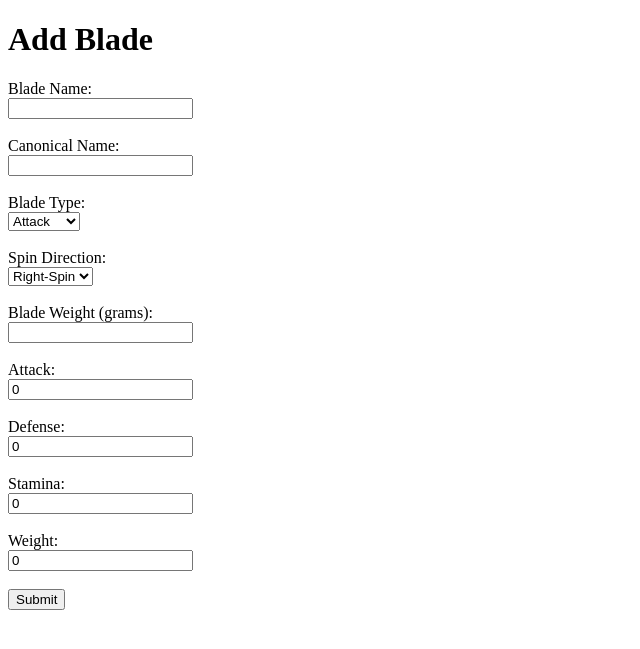
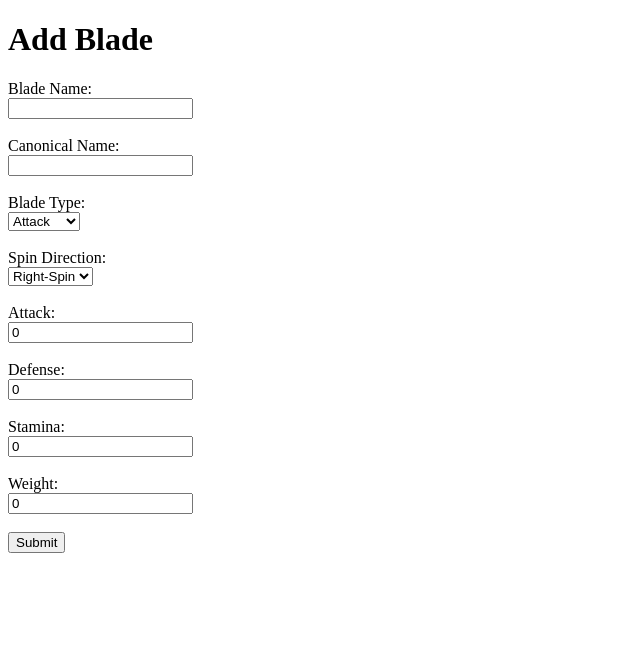
Before and after one commit to wbmccrea/Beyblade-X-Tracking-System, a Flask app: page /add_blade in a window 1280 px wide. Shown: the top 649 px of the page, without its empty margins (0-640 px from the left). Run offline with Flask 3, Linux system fonts and the light colour scheme.

Commit message:
basic functions now work.

```diff
--- a/app/app.py
+++ b/app/app.py
@@ -81,20 +81,25 @@ def add_blade():
             return "Database connection error", 500
         cursor = conn.cursor()
         try:
-            weight = float(data.get('blade_weight', 0.0))
-            cursor.execute("INSERT INTO Blades (blade_name, canonical_name, blade_type, spin_direction, blade_weight) VALUES (%s, %s, %s, %s, %s)",
-                           (data['blade_name'], data.get('canonical_name'), data['blade_type'], data['spin_direction'], weight))
+            blade_name = data['blade_name']
+            canonical_name = data.get('canonical_name')
+            blade_type = data['blade_type']
+            spin_direction = data['spin_direction']
+
+            cursor.execute("INSERT INTO Blades (blade_name, canonical_name, blade_type, spin_direction) VALUES (%s, %s, %s, %s)",
+                           (blade_name, canonical_name, blade_type, spin_direction)) #Removed weight from insert
             blade_id = cursor.lastrowid
 
-            attack = int(data.get('attack', 0))
-            defense = int(data.get('defense', 0))
-            stamina = int(data.get('stamina', 0))
-            weight_stat = int(data.get('weight', 0))
+            if any(data.get(stat) for stat in ['attack', 'defense', 'stamina', 'weight']):
+                attack = int(data.get('attack', 0)) if data.get('attack') else None
+                defense = int(data.get('defense', 0)) if data.get('defense') else None
+                stamina = int(data.get('stamina', 0)) if data.get('stamina') else None
+                weight_stat = int(data.get('weight', 0)) if data.get('weight') else None
 
-            cursor.execute("""
-                INSERT INTO BladeStats (blade_id, attack, defense, stamina, weight)
-                VALUES (%s, %s, %s, %s, %s)
-            """, (blade_id, attack, defense, stamina, weight_stat))
+                cursor.execute("""
+                    INSERT INTO BladeStats (blade_id, attack, defense, stamina, weight)
+                    VALUES (%s, %s, %s, %s, %s)
+                """, (blade_id, attack, defense, stamina, weight_stat))
 
             conn.commit()
             conn.close()
@@ -149,24 +154,31 @@ def add_bit():
             return "Database connection error", 500
         cursor = conn.cursor()
         try:
-            weight = float(data.get('bit_weight', 0.0))
+            bit_name = data['bit_name']
+            full_bit_name = data['full_bit_name']
             bit_type = data['bit_type']
-            full_bit_name = data['full_bit_name'] #get full bit name
 
-            cursor.execute("INSERT INTO Bits (bit_name, full_bit_name, bit_weight, bit_type) VALUES (%s, %s, %s, %s)", #add full_bit_name to insert
-                           (data['bit_name'], full_bit_name, weight, bit_type))
+            try:
+                weight = float(data['bit_weight']) if data.get('bit_weight') else None
+            except ValueError:
+                return "Invalid weight value. Please enter a number.", 400
+
+            cursor.execute("INSERT INTO Bits (bit_name, full_bit_name, bit_weight, bit_type) VALUES (%s, %s, %s, %s)",
+                           (bit_name, full_bit_name, weight, bit_type))
             bit_id = cursor.lastrowid
 
-            attack = int(data.get('attack', 0))
-            defense = int(data.get('defense', 0))
-            stamina = int(data.get('stamina', 0))
-            dash = int(data.get('dash', 0))
-            burst_resistance = int(data.get('burst_resistance', 0))
+            # Insert stats only if they are provided
+            if any(data.get(stat) for stat in ['attack', 'defense', 'stamina', 'dash', 'burst_resistance']):
+                attack = int(data.get('attack', 0)) if data.get('attack') else None
+                defense = int(data.get('defense', 0)) if data.get('defense') else None
+                stamina = int(data.get('stamina', 0)) if data.get('stamina') else None
+                dash = int(data.get('dash', 0)) if data.get('dash') else None
+                burst_resistance = int(data.get('burst_resistance', 0)) if data.get('burst_resistance') else None
 
-            cursor.execute("""
-                INSERT INTO BitStats (bit_id, attack, defense, stamina, dash, burst_resistance)
-                VALUES (%s, %s, %s, %s, %s, %s)
-            """, (bit_id, attack, defense, stamina, dash, burst_resistance))
+                cursor.execute("""
+                    INSERT INTO BitStats (bit_id, attack, defense, stamina, dash, burst_resistance)
+                    VALUES (%s, %s, %s, %s, %s, %s)
+                """, (bit_id, attack, defense, stamina, dash, burst_resistance))
 
             conn.commit()
             conn.close()
--- a/app/templates/add_blade.html
+++ b/app/templates/add_blade.html
@@ -28,9 +28,6 @@
             <option value="Dual-Spin">Dual-Spin</option>
         </select><br><br>
 
-        <label for="blade_weight">Blade Weight (grams):</label><br>
-        <input type="number" step="0.01" id="blade_weight" name="blade_weight"><br><br>
-
         <label for="attack">Attack:</label><br>
         <input type="number" id="attack" name="attack" value="0"><br><br>
 
```
